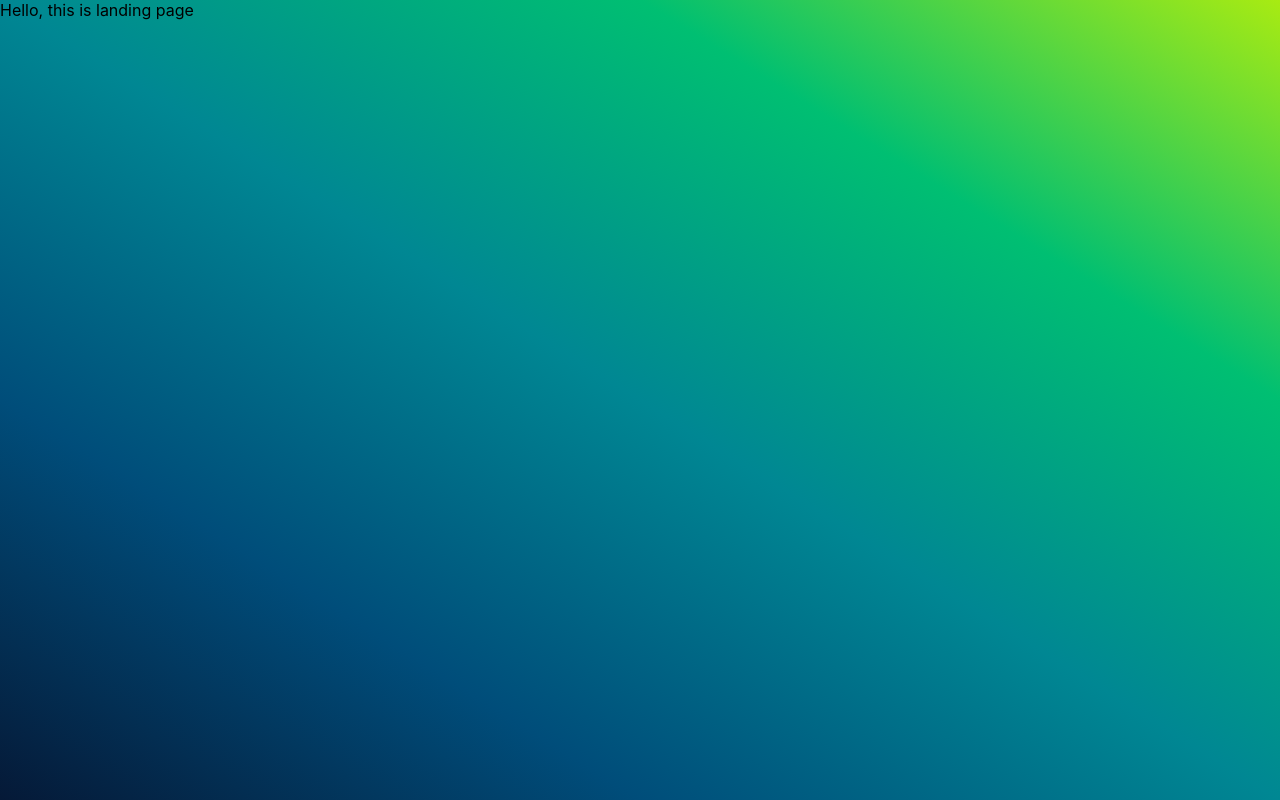
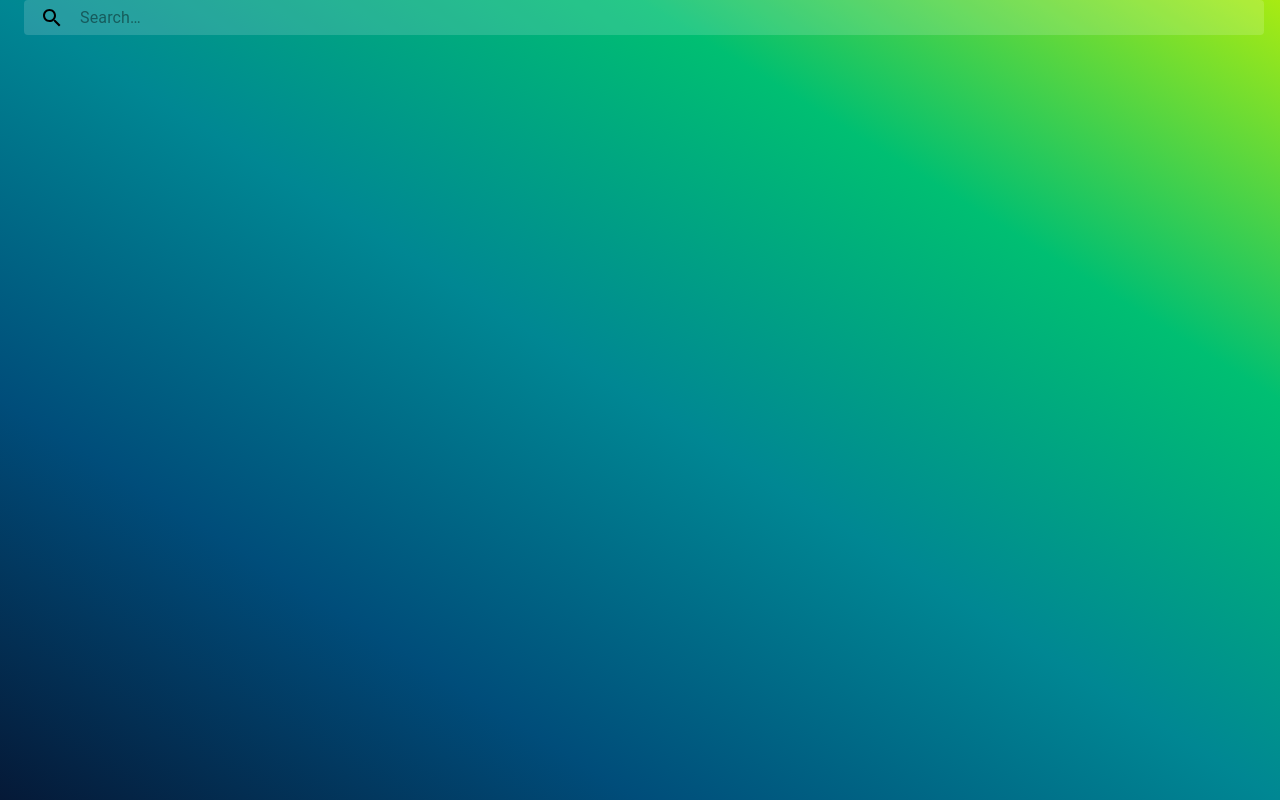
Before and after one commit to bulhakj/react-weather-app, a React (Create React App) app: page / in a window 1280 px wide. Built offline with nearby package versions, Linux system fonts and the light colour scheme.

Commit message:
Added Search bar component to the project.

```diff
--- a/package.json
+++ b/package.json
@@ -3,6 +3,9 @@
   "version": "0.1.0",
   "private": true,
   "dependencies": {
+    "@material-ui/core": "^4.9.1",
+    "@material-ui/icons": "^4.9.1",
+    "@material-ui/styles": "^4.9.0",
     "@testing-library/jest-dom": "^4.2.4",
     "@testing-library/react": "^9.4.0",
     "@testing-library/user-event": "^7.2.1",
--- /dev/null
+++ b/src/components/LandingPage/SearchBar.tsx
@@ -0,0 +1,69 @@
+import React from 'react';
+import { fade, makeStyles, Theme, createStyles } from '@material-ui/core/';
+import SearchIcon from '@material-ui/icons/Search';
+import InputBase from '@material-ui/core/InputBase';
+
+interface IProps {
+
+}
+
+const useStyles = makeStyles((theme: Theme) =>
+    createStyles({
+        search: {
+            position: 'relative',
+            borderRadius: theme.shape.borderRadius,
+            backgroundColor: fade(theme.palette.common.white, 0.15),
+            '&:hover': {
+                backgroundColor: fade(theme.palette.common.white, 0.25),
+            },
+            marginRight: theme.spacing(2),
+            marginLeft: 0,
+            width: '100%',
+            [theme.breakpoints.up('sm')]: {
+                marginLeft: theme.spacing(3),
+                width: 'auto',
+            },
+        },
+        searchIcon: {
+            width: theme.spacing(7),
+            height: '100%',
+            position: 'absolute',
+            pointerEvents: 'none',
+            display: 'flex',
+            alignItems: 'center',
+            justifyContent: 'center',
+        },
+        inputRoot: {
+            color: 'inherit',
+        },
+        inputInput: {
+            padding: theme.spacing(1, 1, 1, 7),
+            transition: theme.transitions.create('width'),
+            width: '100%',
+            [theme.breakpoints.up('md')]: {
+                width: 200,
+            },
+        },
+    }),
+);
+
+export const SearchBar: React.FC<IProps> = (props) => {
+    const classes = useStyles()
+    return (
+        <div className={classes.search}>
+            <div className={classes.searchIcon}>
+                <SearchIcon />
+            </div>
+            <InputBase
+                placeholder="Search…"
+                classes={{
+                    root: classes.inputRoot,
+                    input: classes.inputInput,
+                }}
+                inputProps={{ 'aria-label': 'search' }}
+            />
+        </div>
+    )
+}
+
+export default SearchBar;
--- a/src/containers/LandingPage.tsx
+++ b/src/containers/LandingPage.tsx
@@ -1,4 +1,5 @@
 import React from 'react';
+import SearchBar from "../components/LandingPage/SearchBar"
 
 interface IProps {
 
@@ -6,7 +7,9 @@ interface IProps {
 
 const LandingPage: React.FC<IProps> = (props: IProps) => {
     return (
-        <div>Hello, this is landing page</div>
+        <>
+            <SearchBar/>
+        </>
     )
 }
 
```
Also changed, not shown: 1 other file (tests, documents, lock files or other folders).
